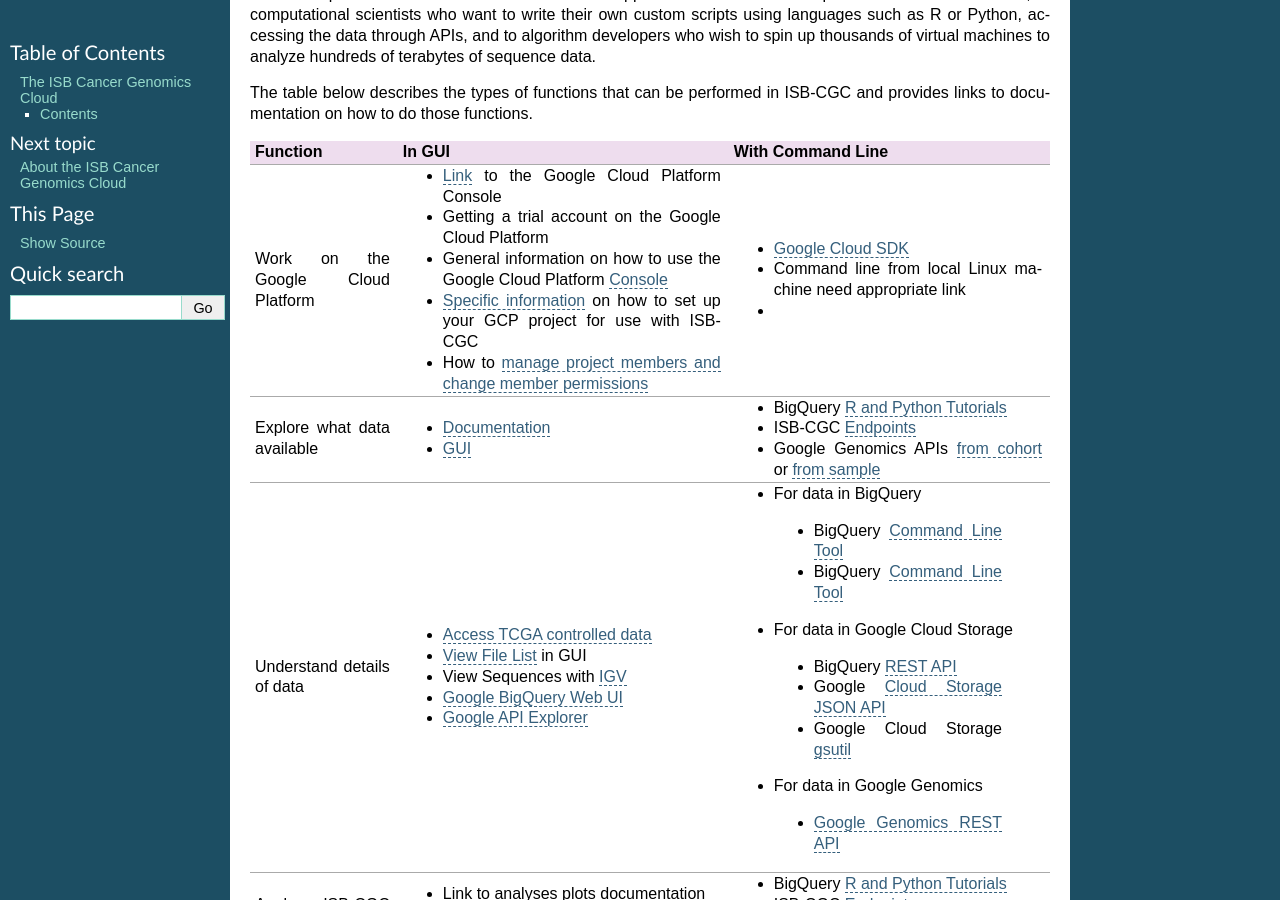
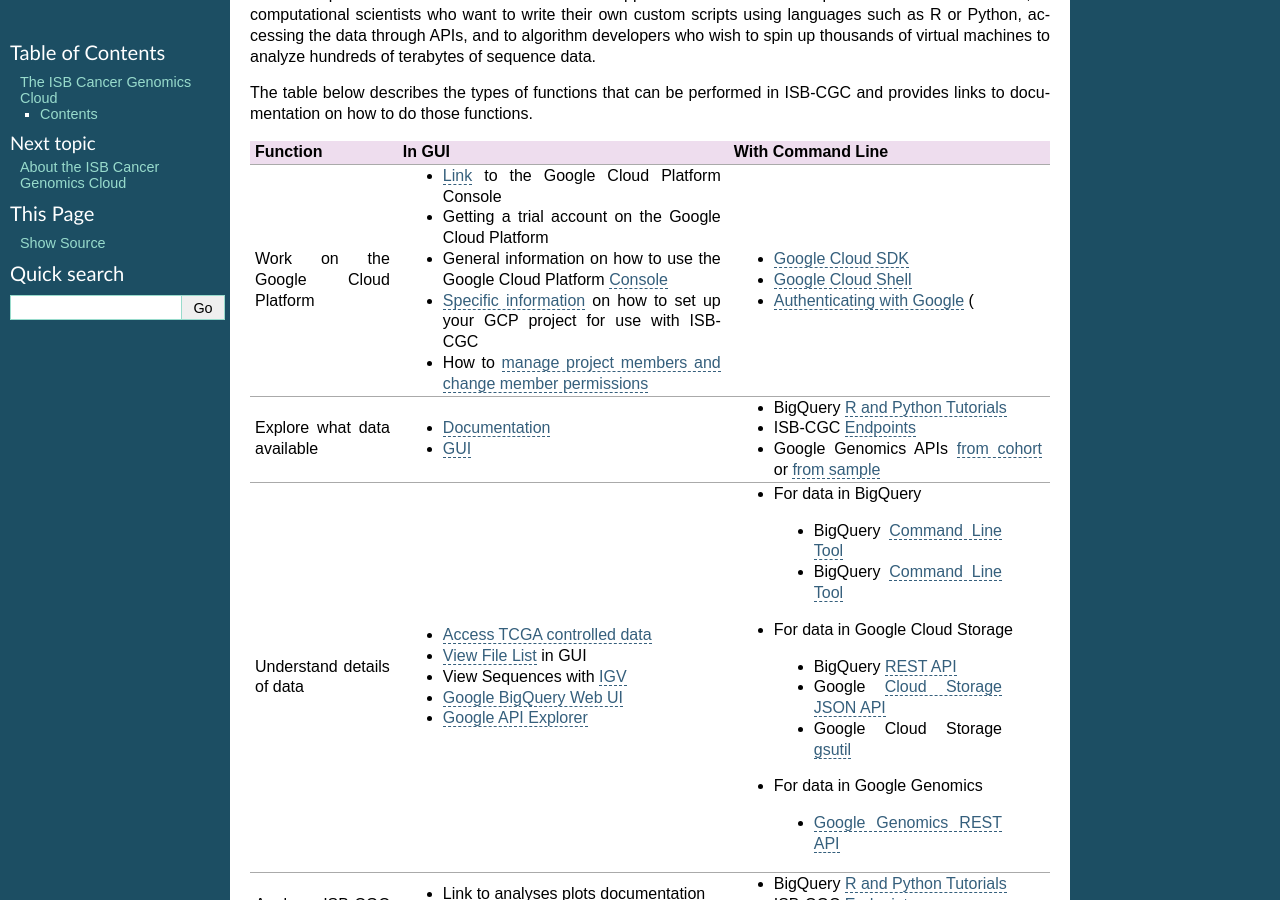
Before and after one commit to isb-cgc/readthedocs, a Sphinx documentation site: the page built from docs/source/index.rst, in a window 1280 px wide and 900 px high, scrolled down 672 px. Built offline with Sphinx 7.4.7, drawn with Linux system fonts in a browser that asks for light colours.

Commit message:
Update index.rst

```diff
--- a/docs/source/index.rst
+++ b/docs/source/index.rst
@@ -30,8 +30,8 @@
 |Function                           |In GUI                                                                                                                                                                                                                                                                                       |With Command Line                                                                                                                                                                                                                                                        |
 +===================================+=============================================================================================================================================================================================================================================================================================+=========================================================================================================================================================================================================================================================================+
 |Work on the Google Cloud Platform  |- `Link <https://console.cloud.google.com/>`_ to the Google Cloud Platform Console                                                                                                                                                                                                           |- `Google Cloud SDK <https://cloud.google.com/sdk/>`_                                                                                                                                                                                                                    |
-|                                   |- Getting a trial account on the Google Cloud Platform                                                                                                                                                                                                                                       |- Command line from local Linux machine need appropriate link                                                                                                                                                                                                            |
-|                                   |- General information on how to use the Google Cloud Platform `Console <https://support.google.com/cloud/?hl=en#topic=3340599>`_                                                                                                                                                             |-                                                                                                                                                                                                                                                                        |
+|                                   |- Getting a trial account on the Google Cloud Platform                                                                                                                                                                                                                                       |- `Google Cloud Shell <https://cloud.google.com/shell/docs/>`_                                                                                                                                                                                                           |
+|                                   |- General information on how to use the Google Cloud Platform `Console <https://support.google.com/cloud/?hl=en#topic=3340599>`_                                                                                                                                                             |- `Authenticating with Google </search.html?q=Authenticate+with+Google&check_keywords=yes&area=default>`_ (                                                                                                                                                              |
 |                                   |- `Specific information </gcp-info/gcp-info2/Setup.html>`_ on how to set up your GCP project for use with ISB-CGC                                                                                                                                                                            |                                                                                                                                                                                                                                                                         |
 |                                   |- How to `manage project members and change member permissions <https://support.google.com/cloud/answer/6158846>`_                                                                                                                                                                           |                                                                                                                                                                                                                                                                         |
 +-----------------------------------+---------------------------------------------------------------------------------------------------------------------------------------------------------------------------------------------------------------------------------------------------------------------------------------------+-------------------------------------------------------------------------------------------------------------------------------------------------------------------------------------------------------------------------------------------------------------------------+
```
